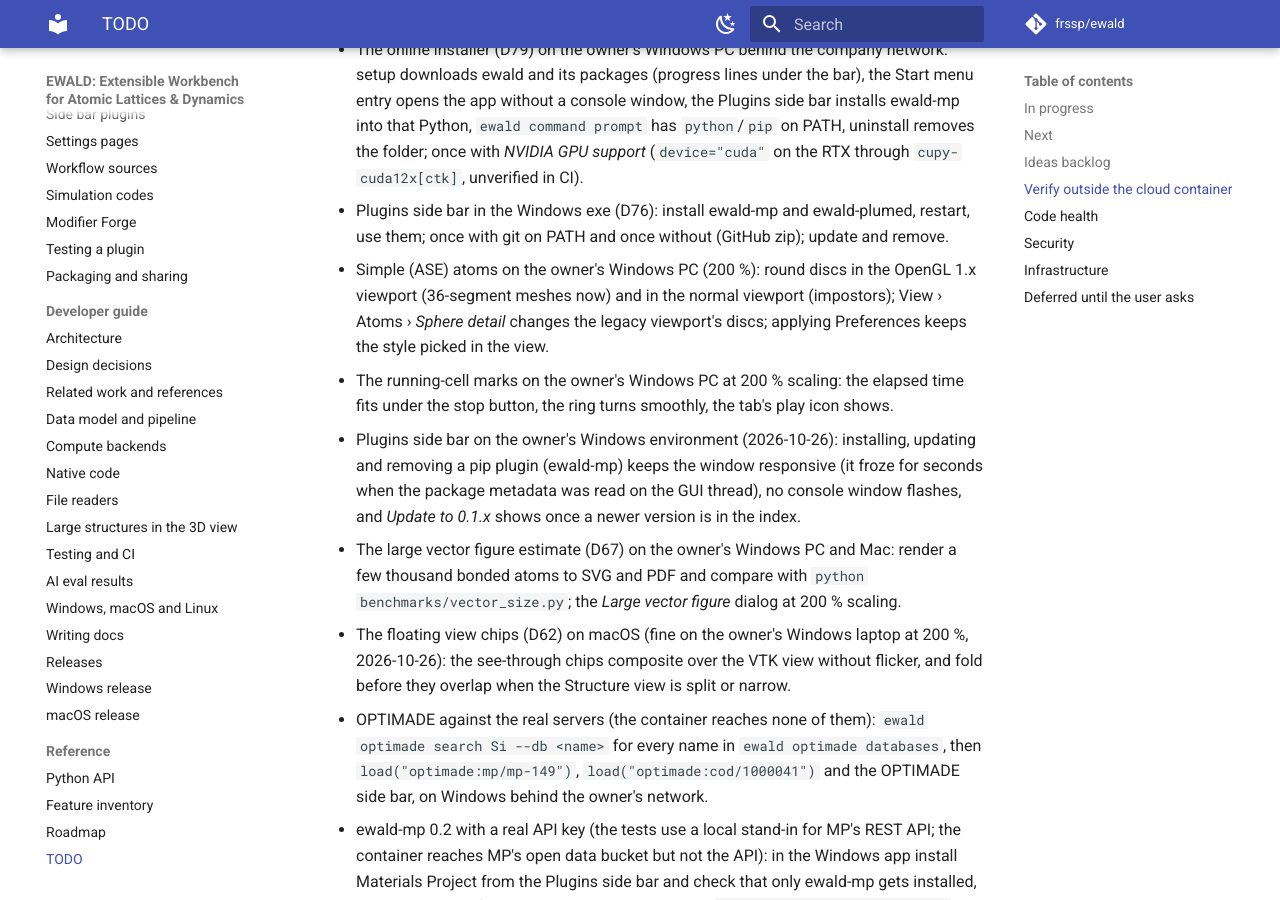
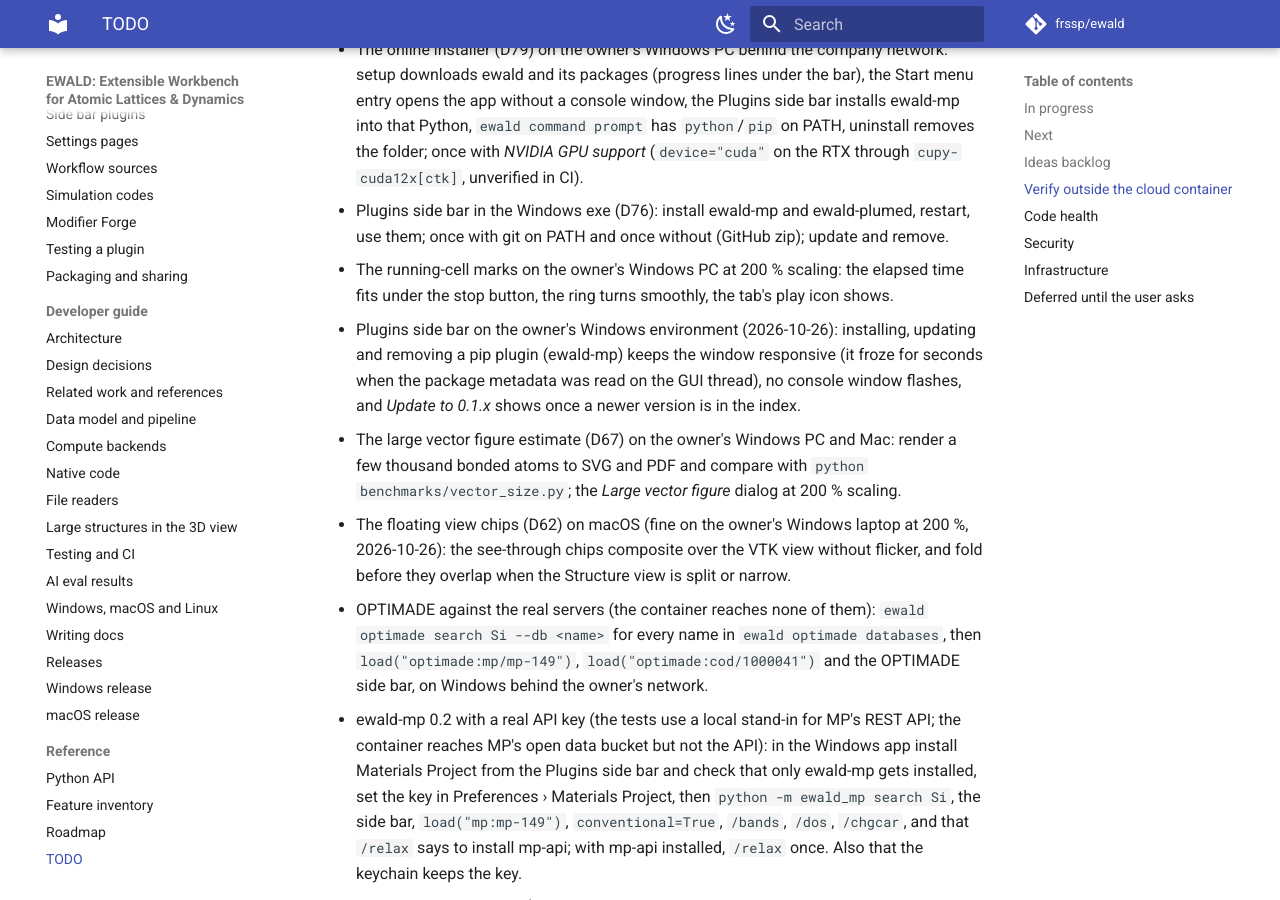
Before and after one commit to frssp/ewald, an MkDocs documentation site: the page built from docs/todo.md, in a window 1280 px wide and 900 px high, scrolled down 22977 px. Built offline with MkDocs 1.6.1 and Material for MkDocs 9.7.7, drawn with Linux system fonts in a browser that asks for light colours; comment, search, counter and statistics services are not loaded.

Commit message:
todo: Simple (ASE) atoms verified round on Windows (2026-11-03)
Co-Authored-By: Claude Opus 5.5 <noreply@anthropic.com>

```diff
--- a/docs/todo.md
+++ b/docs/todo.md
@@ -795,9 +795,6 @@ From the feature-ideas review (2026-10-19), after the four in progress above.
   (`device="cuda"` on the RTX through `cupy-cuda12x[ctk]`, unverified in CI).
 - Plugins side bar in the Windows exe (D76): install ewald-mp and ewald-plumed, restart, use
   them; once with git on PATH and once without (GitHub zip); update and remove.
-- Simple (ASE) atoms on the owner's Windows PC (200 %): round discs in the OpenGL 1.x viewport
-  (36-segment meshes now) and in the normal viewport (impostors); View › Atoms › *Sphere detail*
-  changes the legacy viewport's discs; applying Preferences keeps the style picked in the view.
 - The running-cell marks on the owner's Windows PC at 200 % scaling: the elapsed time fits
   under the stop button, the ring turns smoothly, the tab's play icon shows.
 - Plugins side bar on the owner's Windows environment (2026-10-26): installing, updating and
```
